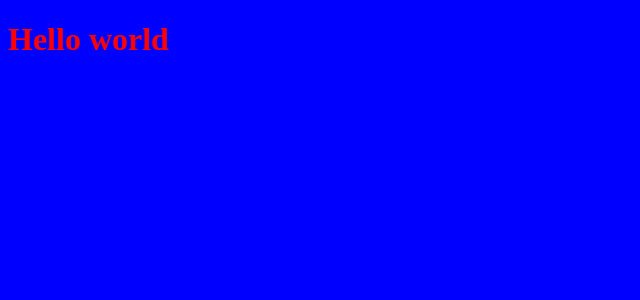
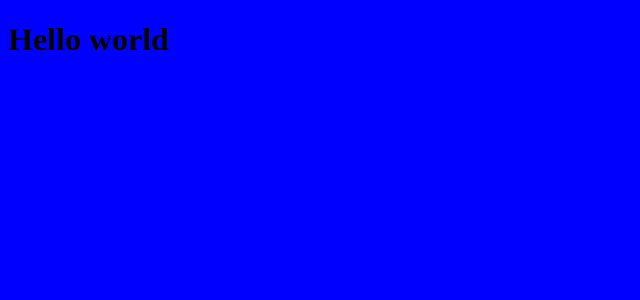
Before and after one commit to Keats/webpack-react-typescript, a React app: page / in a window 1280 px wide. Shown: the top 300 px of the page, without its empty margins (0-640 px from the left). Built offline with nearby package versions, Linux system fonts and the light colour scheme.

Commit message:
Tom Long tested myHeaderDiv i.e. camelCase

```diff
--- a/src/index.tsx
+++ b/src/index.tsx
@@ -3,4 +3,16 @@ import ReactDOM from "react-dom";
 
 import styles from "./style/app.scss";
 
-ReactDOM.render(<h1 className={styles.header}>Hello world</h1>, document.getElementById("root"));
+console.log(styles);
+
+ReactDOM.render(
+  <h1
+    className={
+      // styles.header
+      styles.myHeaderDiv
+    }
+  >
+    Hello world
+  </h1>,
+  document.getElementById("root")
+);
--- a/src/style/app.scss
+++ b/src/style/app.scss
@@ -5,3 +5,7 @@ body {
 .header {
   color: red;
 }
+.my-header-div {
+  color: red;
+  background-color: green;
+}
```
